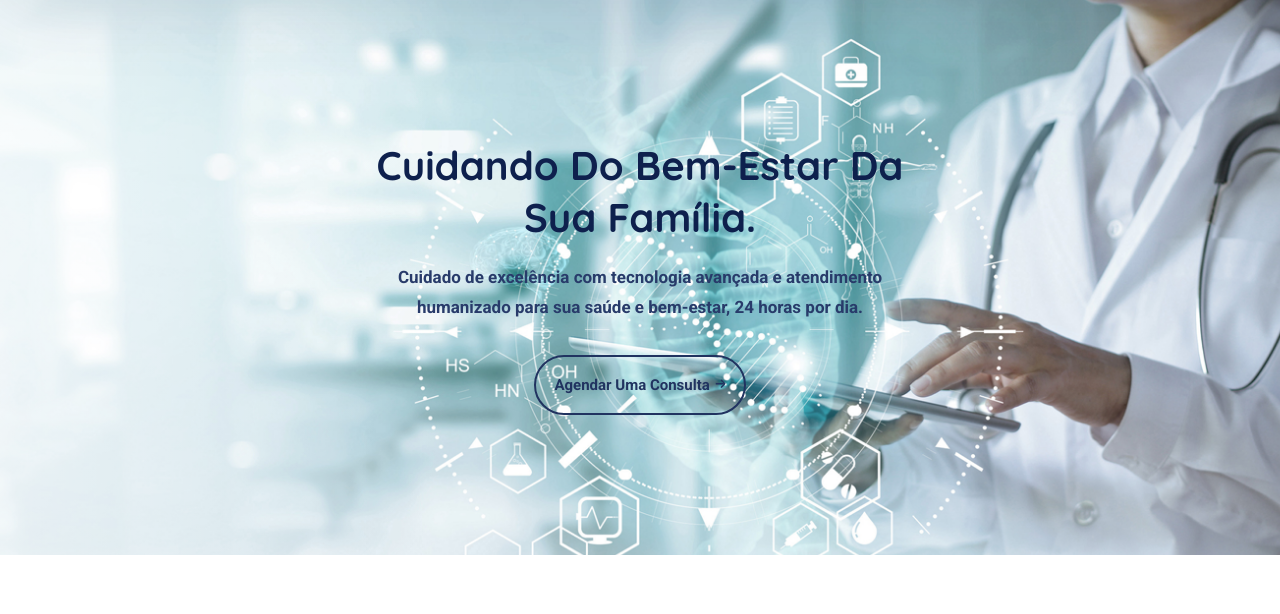
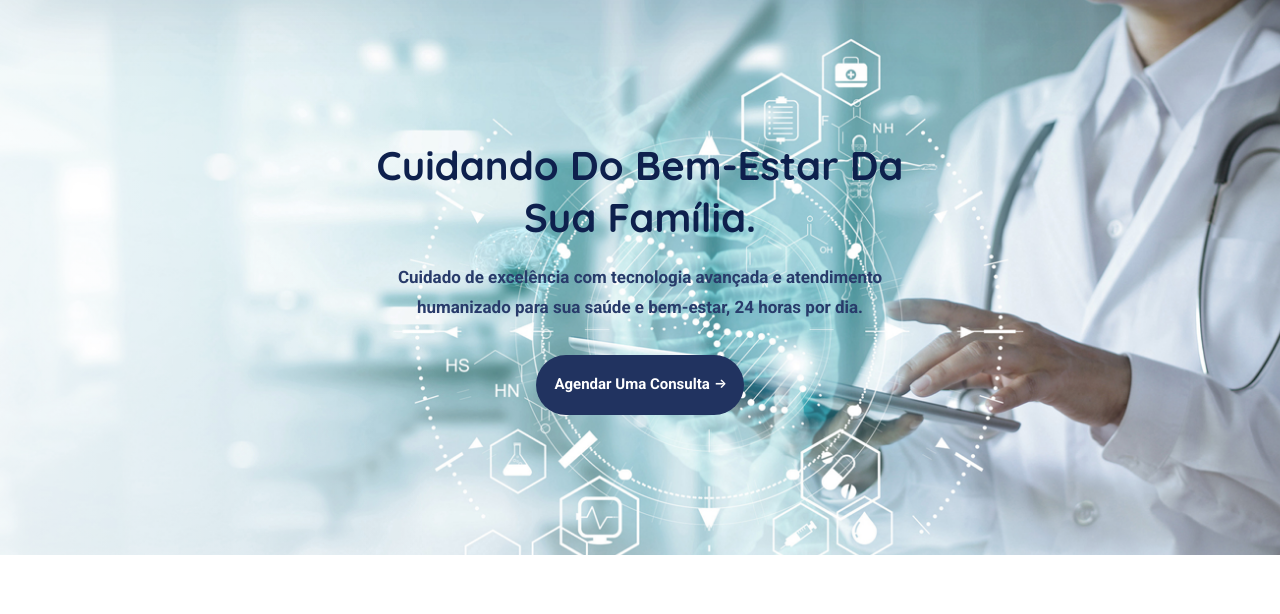
Before and after one commit to buenozg/hucanoas, a PHP site: page /appointment.html in a window 1280 px wide. Shown: the part 161-775 px from the top of the page. Run offline with PHP 8.4, Linux system fonts and the light colour scheme; some web fonts are replaced.

Commit message:
alteracoes

```diff
--- a/Documentation/Documentation/index.html
+++ b/Documentation/Documentation/index.html
@@ -13,7 +13,7 @@
     <!--Description Meta-->
     <!-- Document Title
     ============================================= -->
-    <title>Medcity Template Documention</title>
+    <title>HU Canoas</title>
     <link href="assets/images/favicon/favicon.png" rel="icon">
 
     <!-- Stylesheets
--- a/appointment.html
+++ b/appointment.html
@@ -134,7 +134,7 @@
             <p class="pagetitle__desc">Cuidado de excelência com tecnologia avançada e atendimento humanizado
               para sua saúde e bem-estar, 24 horas por dia.
             </p>
-            <a href="appointment.html" class="btn btn__secondary btn__outlined btn__rounded">
+            <a href="appointment.html" class="btn btn__secondary btn__rounded">
               <span>Agendar uma Consulta</span>
               <i class="icon-arrow-right"></i>
             </a>
--- a/includes/header.php
+++ b/includes/header.php
@@ -44,15 +44,18 @@
           </div><!-- /.row -->
         </div><!-- /.container -->
       </div><!-- /.header-top -->
+
       <nav class="navbar navbar-expand-lg sticky-navbar">
         <div class="container-fluid">
           <a class="navbar-brand" href="index.html">
             <img src="assets/images/logo/logo-light.png" class="logo-light" alt="logo">
             <img src="assets/images/logo/logo-dark.png" class="logo-dark" alt="logo">
           </a>
+
           <button class="navbar-toggler" type="button">
             <span class="menu-lines"><span></span></span>
           </button>
+
           <div class="collapse navbar-collapse" id="mainNavigation">
             <ul class="navbar-nav mr-auto">
               <li class="nav__item has-dropdown">
@@ -166,7 +169,9 @@
             </ul><!-- /.navbar-nav -->
             <button class="close-mobile-menu d-block d-lg-none"><i class="fas fa-times"></i></button>
           </div><!-- /.navbar-collapse -->
+
           <button class="action__btn-search"><i class="fa fa-search"></i></button>
+
           <div class="d-none d-xl-flex align-items-center position-relative ml-30">
             <a href="appointment.html" class="btn btn__primary btn__rounded ml-30">
               <i class="icon-calendar"></i>
```
